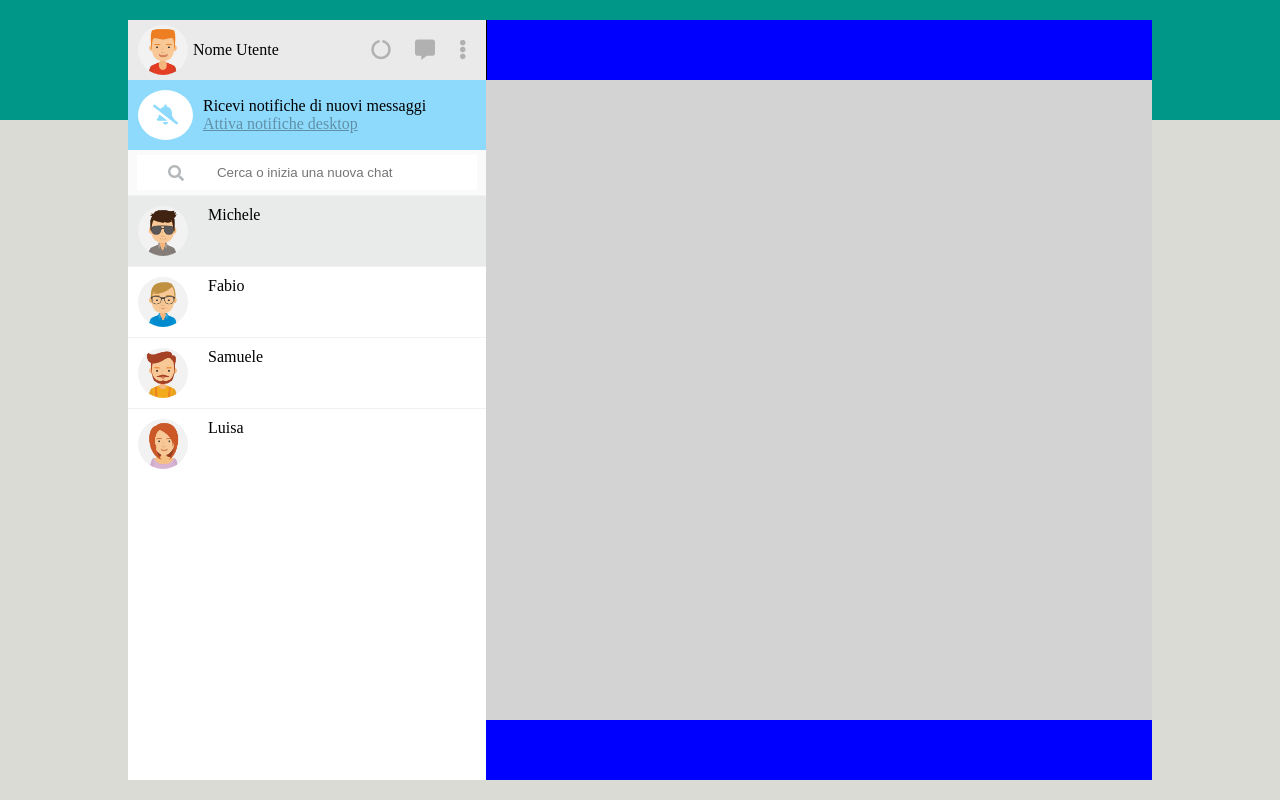
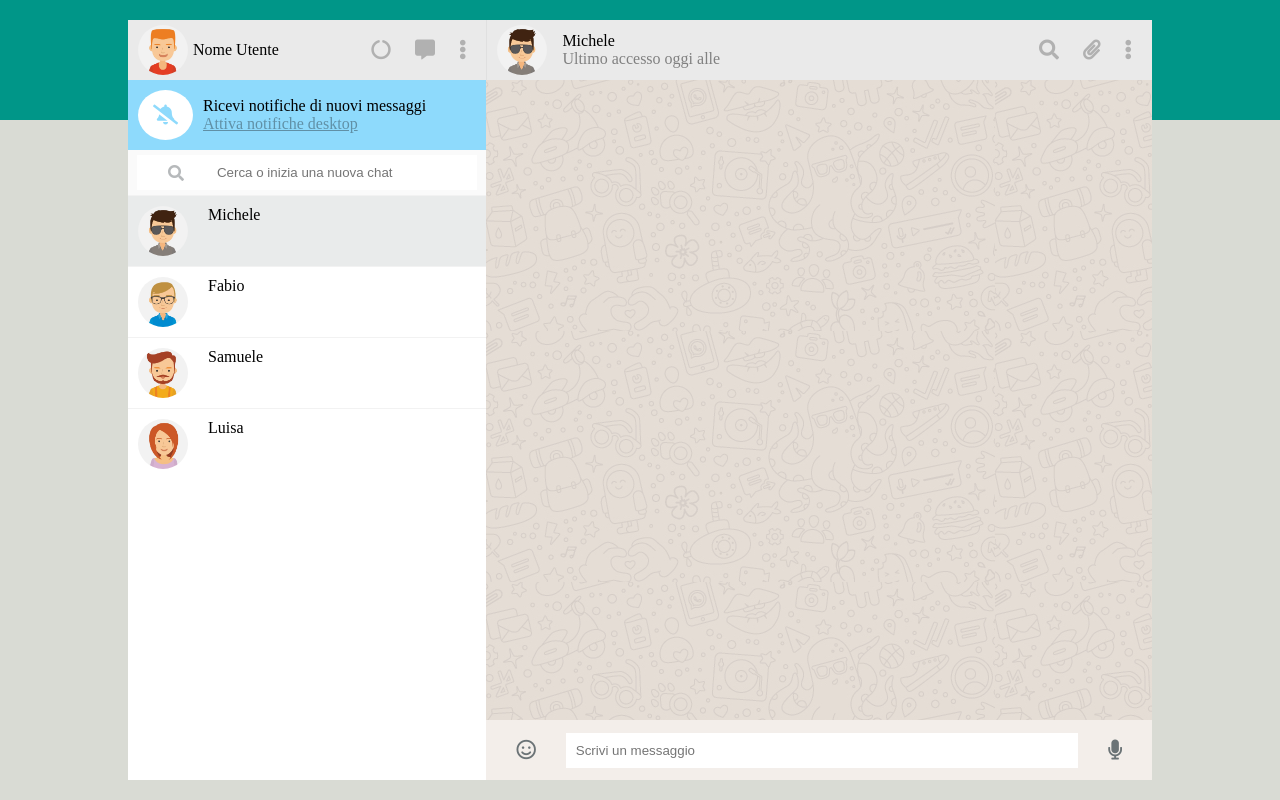
Before and after one commit to Zaplatynskyy/js-html-css-boolzap, a plain HTML site: page index.html in a window 1280 px wide. Drawn offline with nearby package versions, Linux system fonts and the light colour scheme.

Commit message:
avanzamento colonna di destra

```diff
--- a/css/style.css
+++ b/css/style.css
@@ -16,7 +16,6 @@
 
 #root {
     width: 80%;
-    /* height: 95vh; */
 }
 
 .clearfix::after {
@@ -39,7 +38,7 @@ img {
     background-color: #e9ebeb;
 }
 
-/* sezione colonna di sinistra */
+/******** sezione colonna di sinistra */
 
 .col_sx {
     width: 35%;
@@ -48,7 +47,7 @@ img {
 }
 
 /* <!-- sezione utente user con foto profilo, nome e bottoni utili --> */
-.user {
+.user, .contact_selected {
     height: 60px;
     background: #eaeaea;
     display: flex;
@@ -113,7 +112,7 @@ img {
     padding: 10px 80px;
 }
 
-.input_src input:focus-visible {
+.input_src input:focus-visible, .input_message input:focus-visible {
     outline-color: lightgrey;
     outline-style: ridge;
 }
@@ -146,17 +145,68 @@ ul.contacts li:hover {
     margin-left: 15px;
 }
 
-
-
-
-
-
-/* sezione colonna di destra */
+/******** sezione colonna di destra */
 
 .col_dx {
     width: 65%;
     height: 95vh;
 }
+
+/* sezione contatto selezionato */
+.contact_selected {
+    border-left: 1px solid #e0e0e0;
+}
+
+/* .user, .contact_selected {
+    height: 60px;
+    background: #eaeaea;
+    display: flex;
+    justify-content: space-between;
+    align-items: center;
+    padding: 0 10px;
+} */
+
+.contact_selected .text {
+    margin-left: 10px;
+}
+
+.text .last_message {
+    color: grey;
+}
+
+/* finestra di dialogo con il contatto selezionato */
+.content_message {
+    height: calc(100% - 120px);
+    background-image: url('../img/mine.jpg');
+}
+
+
+/* sezione input messaggio dell'utente user */
+.input_message {
+    height: 60px;
+    background-color: #f3eeea;
+    display: flex;
+    align-items: center;
+}
+
+.input_message input {
+    width: 100%;
+    border: none;
+    padding: 10px;
+}
+
+.input_message i {
+    font-size: 20px;
+    color: #6b7376;
+    margin: 0 30px;
+    cursor: pointer;
+}
+
+/* .input_src input:focus-visible,
+.input_message input:focus-visible {
+    outline-color: lightgrey;
+    outline-style: ridge;
+} */
 
 
 
@@ -191,22 +241,22 @@ ul.contacts li:hover {
     border: 1px solid black;
 } */
 /* debug colonna di sinistra */
-.debug .col_dx {
+/* .debug .col_dx {
     background-color: yellow;
-}
+} */
 
-.debug .contact_selected {
+/* .debug .contact_selected {
     height: 60px;
     background-color: blue;
     border-left: 1px solid black;
-}
+} */
 
-.debug .content_message {
+/* .debug .content_message {
     height: calc(100% - 120px);
     background-color: lightgrey;
-}
+} */
 
-.debug .input_message {
+/* .debug .input_message {
     height: 60px;
-    background-color: blue;
-}
+    background-color: #f3eeea
+} */
--- a/index.html
+++ b/index.html
@@ -69,7 +69,19 @@
             <div class="col_dx left">
                 <!-- sezione contatto selezionato -->
                 <div class="contact_selected">
+                    <div class="profile">
+                        <img src="img/avatar_2.jpg" alt="">
+                        <div class="text">
+                            <div class="name">Michele</div>
+                            <div class="last_message">Ultimo accesso oggi alle</div>
+                        </div>
+                    </div>
 
+                    <div class="user_buttons">
+                        <i class="fas fa-search"></i>
+                        <i class="fas fa-paperclip"></i>
+                        <i class="fas fa-ellipsis-v"></i>
+                    </div>
                 </div>
 
                 <!-- finestra di dialogo con il contatto selezionato -->
@@ -79,7 +91,9 @@
 
                 <!-- sezione input messaggio dell'utente user -->
                 <div class="input_message">
-
+                    <i class="far fa-smile"></i>
+                    <input type="text" placeholder="Scrivi un messaggio">
+                    <i class="fas fa-microphone"></i>
                 </div>
             </div>
         </div>
```
